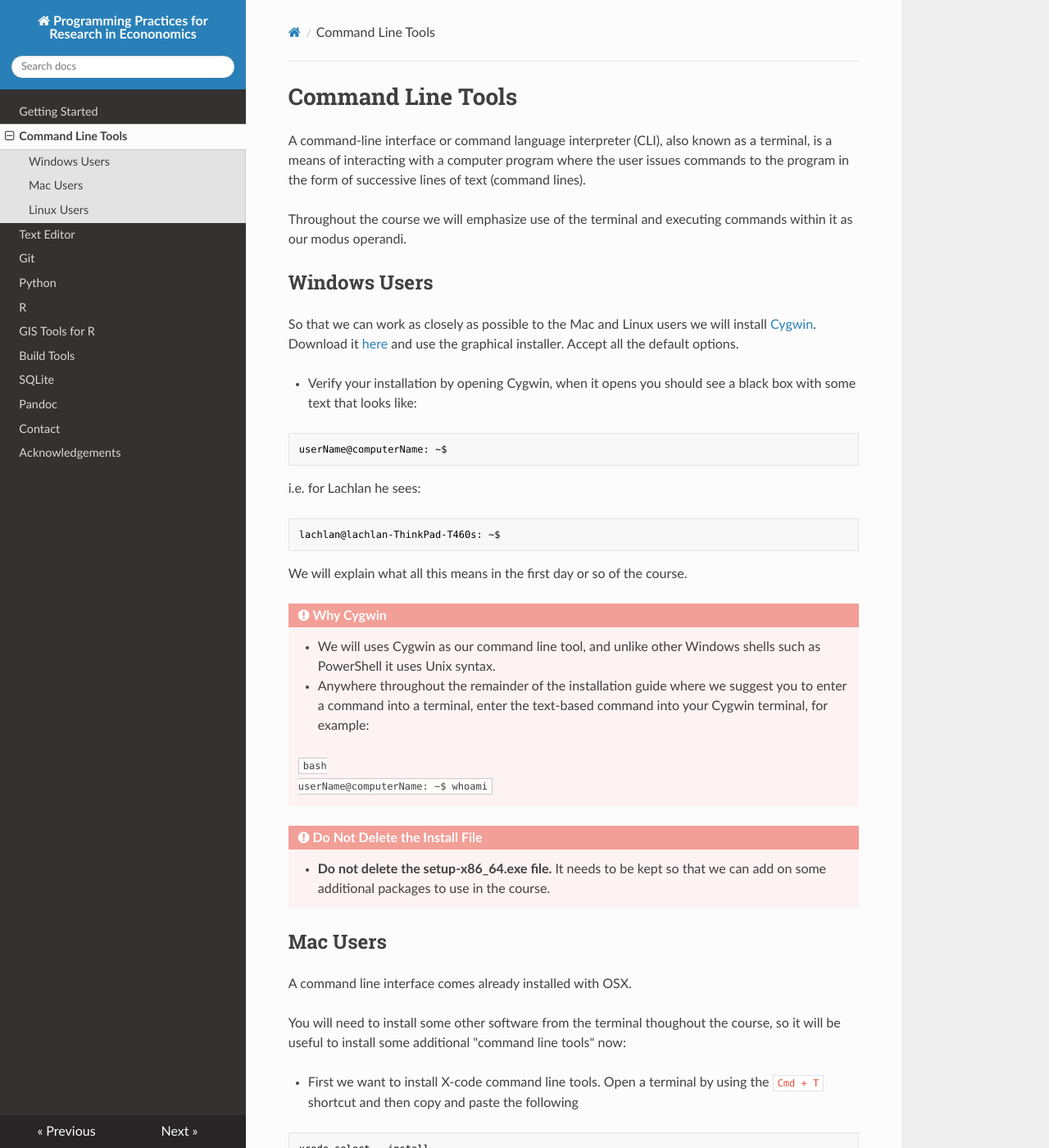
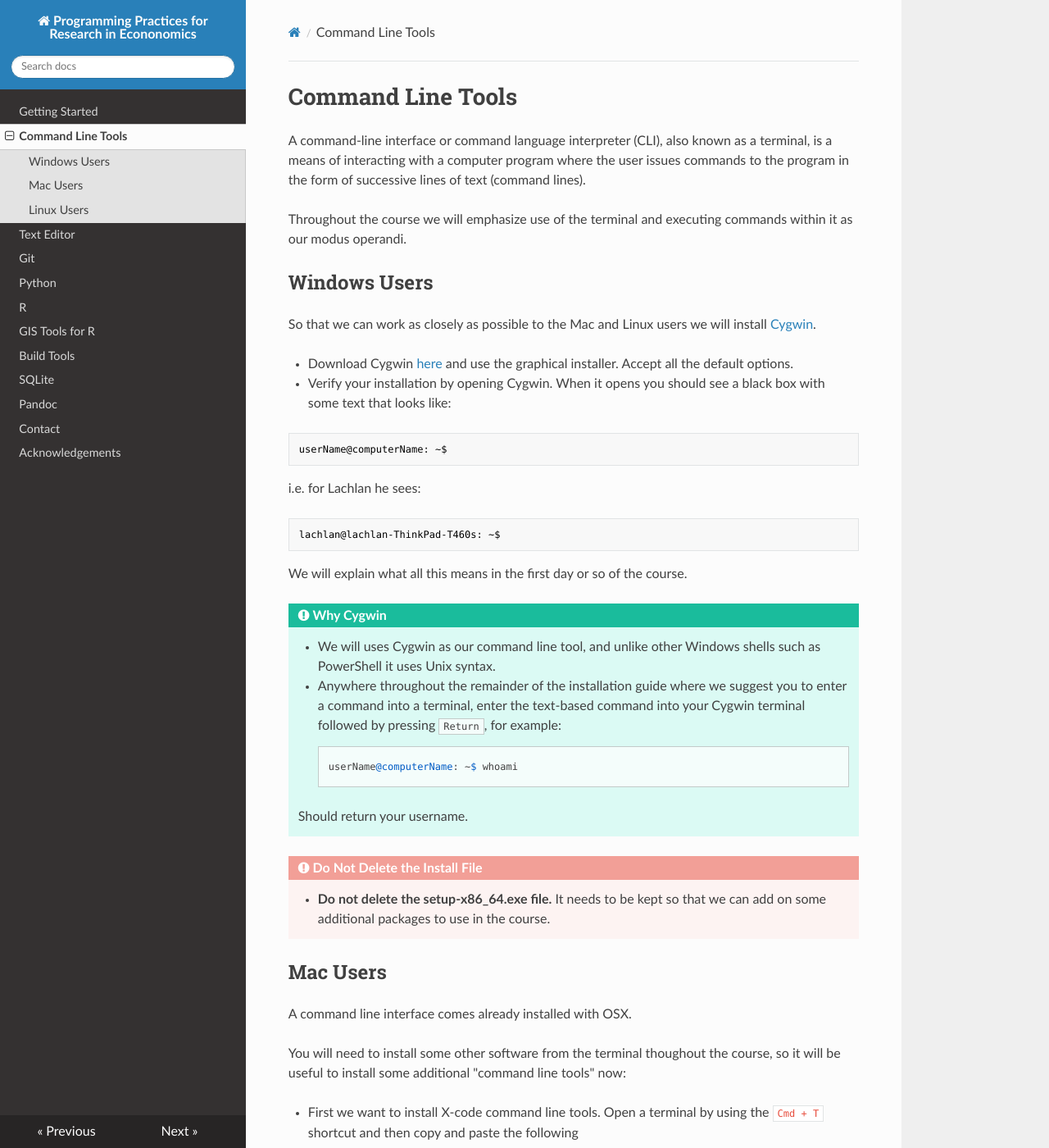
Before and after one commit to pp4rs/DEPRECATED-installation-guide, an MkDocs documentation site: the page built from docs/commandLine.md, in a window 1280 px wide and 1400 px high. Shown: the whole window at 82% size. Built offline with MkDocs 1.6.1, drawn with Linux system fonts in a browser that asks for light colours; nearby versions of some CDN libraries; old or Windows-style settings are respelled for this version of MkDocs; some of the changed text lies outside the part shown.

Commit message:
Clean up cygwin install, add hoe to open terminal for Linux

````diff
--- a/docs/commandLine.md
+++ b/docs/commandLine.md
@@ -7,9 +7,10 @@
 ## Windows Users
 
 So that we can work as closely as possible to the Mac and Linux users we will install [Cygwin](https://www.cygwin.com/).
-Download it [here](https://cygwin.com/install.html) and use the graphical installer. Accept all the default options.
 
-* Verify your installation by opening Cygwin, when it opens you should see a black box with some text that looks like:
+*   Download Cygwin [here](https://cygwin.com/install.html) and use the graphical installer. Accept all the default options.
+
+*   Verify your installation by opening Cygwin. When it opens you should see a black box with some text that looks like:
 ```bash
 userName@computerName: ~$
 ```
@@ -19,18 +20,18 @@
 ```
 We will explain what all this means in the first day or so of the course.
 
-!!! danger "Why Cygwin"
-    * We will uses Cygwin as our command line tool, and unlike other Windows shells such as PowerShell it uses Unix syntax.
+!!! tip "Why Cygwin"
+    *   We will uses Cygwin as our command line tool, and unlike other Windows shells such as PowerShell it uses Unix syntax.
 
-    * Anywhere throughout the remainder of the installation guide where we suggest you to enter a command into a terminal, enter the text-based command into your Cygwin terminal, for example:
+    *   Anywhere throughout the remainder of the installation guide where we suggest you to enter a command into a terminal, enter the text-based command into your Cygwin terminal followed by pressing `Return`, for example:
 
-    ```bash
-    userName@computerName: ~$ whoami
-    ```
+            userName@computerName: ~$ whoami
+
+
+    Should return your username.
 
 !!! danger "Do Not Delete the Install File"
-    * **Do not delete the setup-x86_64.exe file.** It needs to be kept so that we can add on some additional packages to use in the course.
-
+    *   **Do not delete the setup-x86_64.exe file.** It needs to be kept so that we can add on some additional packages to use in the course.
 
 ## Mac Users
 
````
Also changed, not shown: other parts of docs/commandLine.md (+1 -1 lines).
